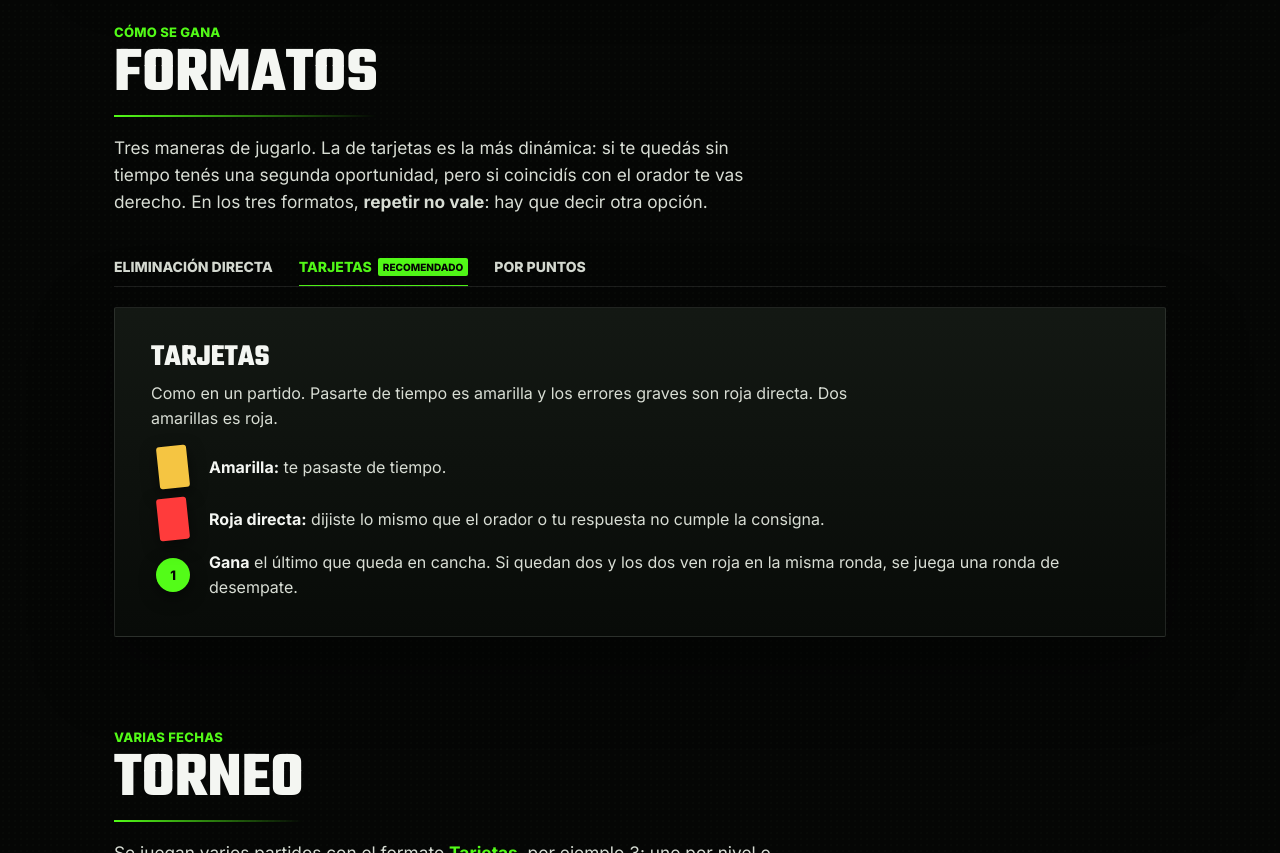
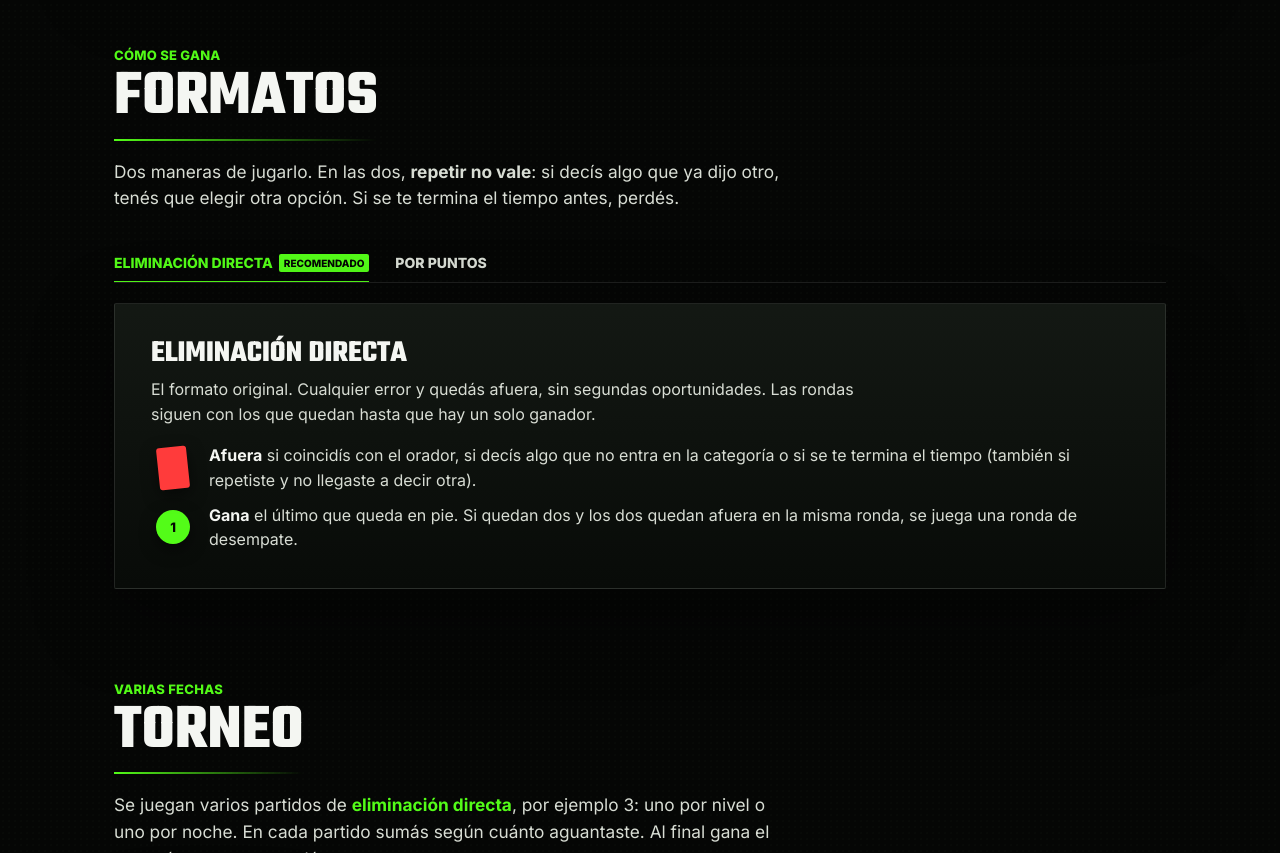
Before and after one commit to mecomiuntrava/juego412, a plain HTML site: page index.html in a window 1280 px wide. Shown: the part 3460-4313 px from the top of the page. Drawn offline with Linux system fonts and the light colour scheme.

Commit message:
Quitar la tarjeta amarilla y el formato Tarjetas
Repetir no vale: hay que elegir otra opción y, si se termina el tiempo,
el jugador queda afuera. Quedan dos formatos (eliminación directa y por
puntos); el torneo y el ejemplo pasan a usar eliminación directa.

Co-Authored-By: Claude Opus 5.5 <noreply@anthropic.com>

```diff
--- a/index.html
+++ b/index.html
@@ -36,7 +36,6 @@
   --border-soft: #ffffff0f;
   --border-strong: #ffffff2e;
 
-  --yellow: #f5c542;
   --red: #ff3b3b;
   --blue: #214a8f;
 
@@ -308,7 +307,6 @@ section:last-of-type { padding-bottom: var(--section-gap); }
   transform: rotate(8deg) scale(0); box-shadow: 0 6px 14px #000a;
   transition: transform .3s cubic-bezier(.2, .9, .3, 1.4);
 }
-.cam__card.is-yellow { background: var(--yellow); transform: rotate(8deg) scale(1); }
 .cam__card.is-red { background: var(--red); transform: rotate(8deg) scale(1); }
 .stream__caption {
   display: flex; gap: 12px; padding: 16px 18px; min-height: 80px;
@@ -348,7 +346,7 @@ section:last-of-type { padding-bottom: var(--section-gap); }
 .rules { list-style: none; margin: 0; padding: 0; display: grid; gap: 10px; }
 .rules li { display: grid; grid-template-columns: 44px 1fr; gap: 14px; align-items: center; color: var(--text-soft); }
 .chip { width: 30px; height: 42px; border-radius: 3px; justify-self: center; box-shadow: 0 6px 16px #00000080; transform: rotate(-6deg); }
-.chip--y { background: var(--yellow); } .chip--r { background: var(--red); }
+.chip--r { background: var(--red); }
 .chip--g { background: var(--brand); width: 34px; height: 34px; border-radius: 50%; transform: none; display:grid; place-items:center; color: var(--text-inverse); font: 800 13px var(--font-body); }
 .chip--m { background: var(--bg-elevated); border: 1px solid var(--border-strong); width: 34px; height: 34px; border-radius: 50%; transform: none; display:grid; place-items:center; color: var(--text-soft); font: 800 13px var(--font-body); }
 .rules strong { color: var(--text); }
@@ -654,7 +652,7 @@ footer .wrap { display: flex; justify-content: space-between; gap: 16px; flex-wr
         <article class="card card--hover step reveal">
           <div class="step__n">02</div>
           <h3>Cada uno responde</h3>
-          <p>Agusneta, Teo, Davo, Cobra y Beno dicen por turnos una respuesta que entre en la categoría. Cada uno tiene <strong>30 segundos</strong> y el orden <strong>rota cada ronda</strong>. <strong>No se puede repetir</strong> bajo ningún concepto: si decís algo que ya dijo otro, no vale y tenés que pensar otra opción antes de que se te termine el tiempo.</p>
+          <p>Agusneta, Teo, Davo, Cobra y Beno dicen por turnos una respuesta que entre en la categoría. Cada uno tiene <strong>30 segundos</strong> y el orden <strong>rota cada ronda</strong>. <strong>No se puede repetir</strong> bajo ningún concepto: si decís algo que ya dijo otro, no vale y tenés que pensar otra opción antes de que se te termine el tiempo. Si no llegás, quedás afuera.</p>
         </article>
         <article class="card card--hover step reveal">
           <div class="step__n">03</div>
@@ -683,7 +681,7 @@ footer .wrap { display: flex; justify-content: space-between; gap: 16px; flex-wr
     <div class="wrap">
       <p class="eyebrow">Ronda de prueba</p>
       <h2 class="h-section">Un ejemplo</h2>
-      <p class="lead">Una ronda con el formato <span class="hl">Tarjetas</span>, como si fuera en vivo. Tocá Siguiente para ver qué responde cada uno y qué pasa cuando Ivo dice su respuesta.</p>
+      <p class="lead">Una ronda de <span class="hl">eliminación directa</span>, como si fuera en vivo. Tocá Siguiente para ver qué responde cada uno y qué pasa cuando Ivo dice su respuesta.</p>
 
       <div class="card stream">
         <div class="stream__bar">
@@ -707,30 +705,19 @@ footer .wrap { display: flex; justify-content: space-between; gap: 16px; flex-wr
     <div class="wrap">
       <p class="eyebrow">Cómo se gana</p>
       <h2 class="h-section">Formatos</h2>
-      <p class="lead">Tres maneras de jugarlo. La de tarjetas es la más dinámica: si te quedás sin tiempo tenés una segunda oportunidad, pero si coincidís con el orador te vas derecho. En los tres formatos, <strong>repetir no vale</strong>: hay que decir otra opción.</p>
+      <p class="lead">Dos maneras de jugarlo. En las dos, <strong>repetir no vale</strong>: si decís algo que ya dijo otro, tenés que elegir otra opción. Si se te termina el tiempo antes, perdés.</p>
 
       <div class="tabs" role="tablist">
-        <button class="tab" role="tab" aria-selected="false" aria-controls="p-elim" id="t-elim">Eliminación directa</button>
-        <button class="tab" role="tab" aria-selected="true" aria-controls="p-tarj" id="t-tarj">Tarjetas<span class="pill">Recomendado</span></button>
+        <button class="tab" role="tab" aria-selected="true" aria-controls="p-elim" id="t-elim">Eliminación directa<span class="pill">Recomendado</span></button>
         <button class="tab" role="tab" aria-selected="false" aria-controls="p-pts" id="t-pts">Por puntos</button>
       </div>
 
-      <div class="card panel" role="tabpanel" id="p-elim" aria-labelledby="t-elim" hidden>
+      <div class="card panel" role="tabpanel" id="p-elim" aria-labelledby="t-elim">
         <h3 class="card-title" style="margin-top:0">Eliminación directa</h3>
-        <p>El formato original. Cualquier error y quedás afuera. Las rondas siguen con los que quedan hasta que hay un solo ganador.</p>
+        <p>El formato original. Cualquier error y quedás afuera, sin segundas oportunidades. Las rondas siguen con los que quedan hasta que hay un solo ganador.</p>
         <ul class="rules">
-          <li><span class="chip chip--r"></span><span><strong>Afuera</strong> si coincidís con el orador, decís algo que no entra en la categoría o te pasás de tiempo.</span></li>
-          <li><span class="chip chip--g">1</span><span><strong>Gana</strong> el último jugador que queda en pie.</span></li>
-        </ul>
-      </div>
-
-      <div class="card panel" role="tabpanel" id="p-tarj" aria-labelledby="t-tarj">
-        <h3 class="card-title" style="margin-top:0">Tarjetas</h3>
-        <p>Como en un partido. Pasarte de tiempo es amarilla y los errores graves son roja directa. Dos amarillas es roja.</p>
-        <ul class="rules">
-          <li><span class="chip chip--y"></span><span><strong>Amarilla:</strong> te pasaste de tiempo.</span></li>
-          <li><span class="chip chip--r"></span><span><strong>Roja directa:</strong> dijiste lo mismo que el orador o tu respuesta no cumple la consigna.</span></li>
-          <li><span class="chip chip--g">1</span><span><strong>Gana</strong> el último que queda en cancha. Si quedan dos y los dos ven roja en la misma ronda, se juega una ronda de desempate.</span></li>
+          <li><span class="chip chip--r"></span><span><strong>Afuera</strong> si coincidís con el orador, si decís algo que no entra en la categoría o si se te termina el tiempo (también si repetiste y no llegaste a decir otra).</span></li>
+          <li><span class="chip chip--g">1</span><span><strong>Gana</strong> el último que queda en pie. Si quedan dos y los dos quedan afuera en la misma ronda, se juega una ronda de desempate.</span></li>
         </ul>
       </div>
 
@@ -739,8 +726,7 @@ footer .wrap { display: flex; justify-content: space-between; gap: 16px; flex-wr
         <p>Nadie queda eliminado. Se juegan varias rondas, el orador rota y gana quien suma más al final. Ideal para que todos jueguen toda la noche.</p>
         <ul class="rules">
           <li><span class="chip chip--g">+1</span><span><strong>Respuesta válida</strong> que no coincide con el orador.</span></li>
-          <li><span class="chip chip--m">0</span><span><strong>Te pasaste de tiempo.</strong></span></li>
-          <li><span class="chip chip--m">−1</span><span><strong>Coincidiste con el orador</strong> o tu respuesta no cumple la consigna.</span></li>
+          <li><span class="chip chip--m">−1</span><span><strong>Coincidiste con el orador</strong>, tu respuesta no cumple la consigna o se te terminó el tiempo.</span></li>
           <li><span class="chip chip--g">+1</span><span><strong>El orador</strong> suma un punto por cada jugador que coincidió con él. Así le conviene elegir la respuesta más obvia.</span></li>
         </ul>
       </div>
@@ -752,7 +738,7 @@ footer .wrap { display: flex; justify-content: space-between; gap: 16px; flex-wr
     <div class="wrap">
       <p class="eyebrow">Varias fechas</p>
       <h2 class="h-section">Torneo</h2>
-      <p class="lead">Se juegan varios partidos con el formato <span class="hl">Tarjetas</span>, por ejemplo 3: uno por nivel o uno por noche. En cada partido sumás según cuánto aguantaste. Al final gana el que más puntos acumuló.</p>
+      <p class="lead">Se juegan varios partidos de <span class="hl">eliminación directa</span>, por ejemplo 3: uno por nivel o uno por noche. En cada partido sumás según cuánto aguantaste. Al final gana el que más puntos acumuló.</p>
 
       <div class="podium">
         <div class="card card--hover pos pos--1 reveal">
@@ -784,7 +770,7 @@ footer .wrap { display: flex; justify-content: space-between; gap: 16px; flex-wr
 
       <div class="card panel" style="margin-top:16px">
         <ul class="rules">
-          <li><span class="chip chip--g">1</span><span><strong>Cada partido</strong> arranca de cero: todos vuelven a la cancha y sin tarjetas.</span></li>
+          <li><span class="chip chip--g">1</span><span><strong>Cada partido</strong> arranca de cero: todos vuelven a la cancha.</span></li>
           <li><span class="chip chip--g">2</span><span><strong>Si dos se van en la misma ronda</strong>, comparten el puesto y suman los dos los puntos de ese puesto. El siguiente puesto se saltea.</span></li>
           <li><span class="chip chip--g">3</span><span><strong>Gana el torneo</strong> el que más puntos suma. Si hay empate arriba, se juega una ronda de desempate con una categoría de nivel Final.</span></li>
         </ul>
@@ -935,11 +921,11 @@ footer .wrap { display: flex; justify-content: space-between; gap: 16px; flex-wr
     { tag: 'Turno 3', active: 'davo', say: { davo: 'Argentina' },
       caption: '<strong>Davo</strong> dice Argentina. Entra en la categoría… pero falta ver qué eligió Ivo.' },
     { tag: 'Turno 4', active: 'cobra', say: { cobra: 'Países Bajos' }, card: { cobra: 'red' }, out: ['cobra'],
-      caption: '<strong>Cobra</strong> dice Países Bajos. Llegó a tres finales, pero nunca ganó un Mundial: no cumple la consigna. <strong>Roja directa.</strong>' },
-    { tag: 'Turno 5', active: 'beno', say: { beno: '<s>Brasil</s>…' }, card: { beno: 'yellow' },
-      caption: '<strong>Beno</strong> dice Brasil, pero ya lo había dicho Agusneta: no vale. Tiene que pensar otra… y se le terminan los 30 segundos. <strong>Amarilla por tiempo.</strong>' },
+      caption: '<strong>Cobra</strong> dice Países Bajos. Llegó a tres finales, pero nunca ganó un Mundial: no cumple la consigna. <strong>Afuera.</strong>' },
+    { tag: 'Turno 5', active: 'beno', say: { beno: '<s>Brasil</s> Alemania' },
+      caption: '<strong>Beno</strong> dice Brasil, pero ya lo había dicho Agusneta: no vale. Tiene que elegir otra y llega a decir Alemania antes de que se terminen los 30 segundos. Si no llegaba, quedaba afuera.' },
     { tag: 'Se revela', active: 'ivo', say: { ivo: 'Yo elegí Argentina' }, card: { davo: 'red' }, out: ['davo'],
-      caption: 'Ivo dice su respuesta: <strong>Argentina</strong>. Davo dijo lo mismo que él: <strong>roja directa</strong>. Siguen en juego Agusneta, Teo y Beno (con amarilla).' },
+      caption: 'Ivo dice su respuesta: <strong>Argentina</strong>. Davo dijo lo mismo que él: <strong>afuera</strong>. Siguen en juego Agusneta, Teo y Beno.' },
   ];
 
   const scene = id => `
```
